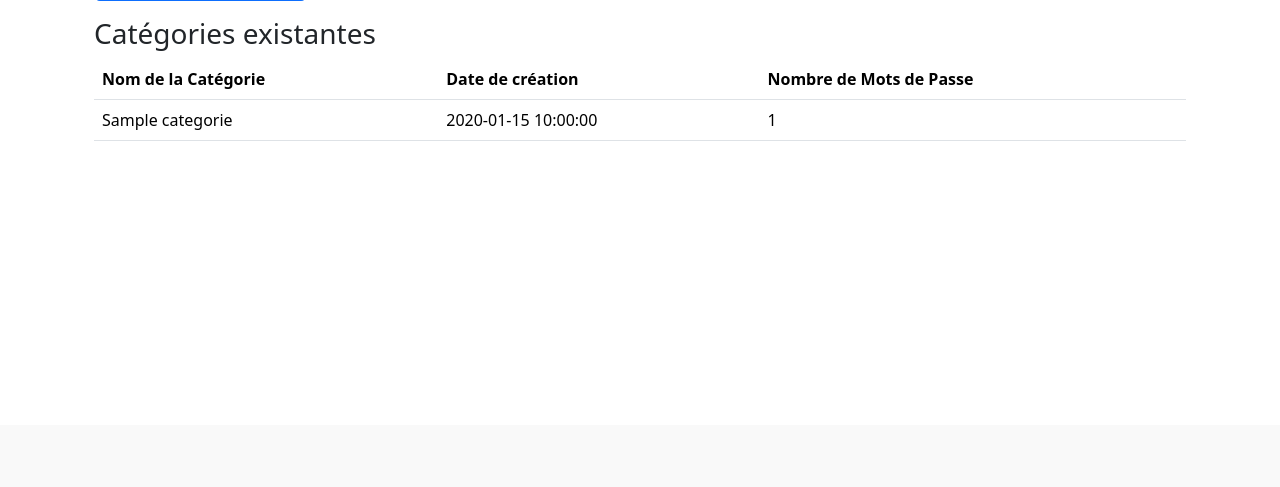
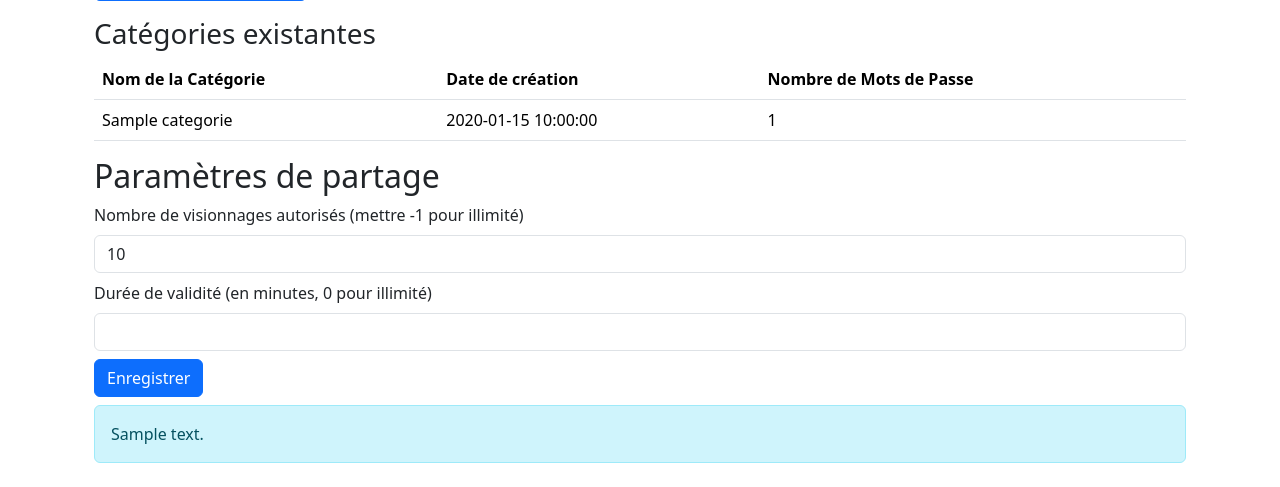
Before and after one commit to Herra51/GMP, a Flask app: template templates/parametres.html in a window 1280 px wide. Shown: the part 375-862 px from the top of the page. Before the commit the page ends 516 px from the top, so only its background shows below. Run offline with Flask 3, Linux system fonts and the light colour scheme; the template is opened without the code that fills it: most values are stand-ins (such as "Sample title", 1, 10 or a date in 2020).

Commit message:
Add sharing settings management: implement form for default views and expiry time; update user and shared_password tables to store sharing parameters; enhance settings page to display and update these parameters.

```diff
--- a/main.py
+++ b/main.py
@@ -226,15 +226,25 @@ def change_password():
         conn.close()
     return redirect(url_for('settings', message=message))
 
-@app.route('/parametres')
+@app.route('/parametres', methods=['GET', 'POST'])
 @login_required
 def settings():
     user_id = session['user_id']
     message = request.args.get('message')
+    share_message = None
     conn = get_db_connection()
     cursor = conn.cursor()
+    if request.method == 'POST':
+        # Mise à jour des paramètres de partage
+        default_views = int(request.form.get('default_views', 1))
+        default_expiry = int(request.form.get('default_expiry', 120))
+        cursor.execute(
+            "UPDATE user SET default_share_views=%s, default_share_expiry_minutes=%s WHERE id_user=%s",
+            (default_views, default_expiry, user_id)
+        )
+        conn.commit()
+        share_message = "Paramètres de partage mis à jour."
     try:
-        # Récupérer les catégories associées à l'utilisateur
         cursor.execute(
             """
             SELECT category_name, created_at, (SELECT COUNT(*) FROM password WHERE category_id = id_password_category) as password_count
@@ -243,7 +253,12 @@ def settings():
             """, (user_id,)
         )
         categories = cursor.fetchall()
-        return render_template('parametres.html', categories=categories, message=message)
+        cursor.execute("SELECT default_share_views, default_share_expiry_minutes FROM user WHERE id_user=%s", (user_id,))
+        share_settings = cursor.fetchone() or {'default_share_views': 1, 'default_share_expiry_minutes': 120}
+        return render_template('parametres.html', categories=categories, message=message, share_settings={
+            'views_left': share_settings['default_share_views'],
+            'expiry_minutes': share_settings['default_share_expiry_minutes']
+        }, share_message=share_message)
     except pymysql.Error as e:
         print(f"An error occurred Mysql: {e}")
         return render_template('parametres.html', error="Erreur lors de la récupération des catégories.")
@@ -439,12 +454,22 @@ def delete_password():
 def share_password():
     data = request.get_json()
     password_id = data.get('id')
-    share_token = str(uuid.uuid4())
+    user_id = session['user_id']
     conn = get_db_connection()
     cursor = conn.cursor()
+    # Récupère les paramètres de partage de l'utilisateur
+    cursor.execute("SELECT default_share_views, default_share_expiry_minutes FROM user WHERE id_user=%s", (user_id,))
+    user_settings = cursor.fetchone() or {'default_share_views': 1, 'default_share_expiry_minutes': 120}
+    views_left = user_settings['default_share_views']
+    expiry_minutes = user_settings['default_share_expiry_minutes']
+    expires_at = None
+    if expiry_minutes and expiry_minutes > 0:
+        cursor.execute("SELECT NOW() + INTERVAL %s MINUTE as expires_at", (expiry_minutes,))
+        expires_at = cursor.fetchone()['expires_at']
+    share_token = str(uuid.uuid4())
     cursor.execute(
-        "INSERT INTO shared_password (password_id, share_token) VALUES (%s, %s)",
-        (password_id, share_token)
+        "INSERT INTO shared_password (password_id, share_token, views_left, expires_at) VALUES (%s, %s, %s, %s)",
+        (password_id, share_token, views_left, expires_at)
     )
     conn.commit()
     conn.close()
@@ -457,10 +482,9 @@ def get_shared_password(share_token):
     conn = get_db_connection()
     cursor = conn.cursor()
     try:
-        # Récupérer le mot de passe partagé
         cursor.execute(
             """
-            SELECT p.platform_name, p.password, sp.id_shared_password
+            SELECT p.platform_name, p.password, sp.id_shared_password, sp.views_left, sp.expires_at
             FROM shared_password sp
             JOIN password p ON sp.password_id = p.id_password
             WHERE sp.share_token = %s
@@ -469,8 +493,20 @@ def get_shared_password(share_token):
         shared_password = cursor.fetchone()
         if not shared_password:
             return render_template('show_password.html', error="Lien invalide ou expiré.")
-
-        # Déchiffrer le mot de passe
+        # Vérifie expiration
+        if shared_password['expires_at']:
+            cursor.execute("SELECT NOW() as now")
+            now = cursor.fetchone()['now']
+            if shared_password['expires_at'] < now:
+                cursor.execute("DELETE FROM shared_password WHERE id_shared_password = %s", (shared_password['id_shared_password'],))
+                conn.commit()
+                return render_template('show_password.html', error="Lien expiré.")
+        # Vérifie le nombre de vues (sauf si illimité)
+        if shared_password['views_left'] == 0:
+            cursor.execute("DELETE FROM shared_password WHERE id_shared_password = %s", (shared_password['id_shared_password'],))
+            conn.commit()
+            return render_template('show_password.html', error="Lien expiré ou nombre de vues dépassé.")
+        # Décrypte le mot de passe
         key = get_encryption_key() if 'encryption_key' in session else None
         if not key:
             return render_template('show_password.html', error="Session expirée, veuillez vous reconnecter.")
@@ -479,16 +515,18 @@ def get_shared_password(share_token):
             decrypted_password = password_generator.decrypt(shared_password['password']).decode('utf-8')
         except Exception as e:
             decrypted_password = f"Erreur lors du déchiffrement : {str(e)}"
-
-        # Supprimer le lien de partage après utilisation
-        cursor.execute(
-            """
-            DELETE FROM shared_password
-            WHERE id_shared_password = %s
-            """, (shared_password['id_shared_password'],)
-        )
-        conn.commit()
-
+        # Décrémente views_left si pas illimité
+        if shared_password['views_left'] > 0:
+            cursor.execute(
+                "UPDATE shared_password SET views_left = views_left - 1 WHERE id_shared_password = %s",
+                (shared_password['id_shared_password'],)
+            )
+            # Supprime si on arrive à 0
+            cursor.execute(
+                "DELETE FROM shared_password WHERE id_shared_password = %s AND views_left = 0",
+                (shared_password['id_shared_password'],)
+            )
+            conn.commit()
         return render_template('show_password.html', platform=shared_password['platform_name'], password=decrypted_password)
     except Exception as e:
         print(e)
--- a/sql/bd.sql
+++ b/sql/bd.sql
@@ -5,6 +5,8 @@ CREATE TABLE user (
     password VARCHAR(255) NOT NULL,
     created_at TIMESTAMP DEFAULT CURRENT_TIMESTAMP,
     encryption_salt VARBINARY(32) NOT NULL,
+    default_share_views INT DEFAULT 1,
+    default_share_expiry_minutes INT DEFAULT 2,
     PRIMARY KEY (id_user),
     UNIQUE (username),
     UNIQUE (email)
@@ -59,6 +61,8 @@ CREATE TABLE shared_password (
     password_id INT NOT NULL,
     share_token VARCHAR(255) NOT NULL UNIQUE,
     created_at TIMESTAMP DEFAULT CURRENT_TIMESTAMP,
+    views_left INT DEFAULT 1,
+    expires_at DATETIME DEFAULT NULL,
     PRIMARY KEY (id_shared_password),
     FOREIGN KEY (password_id) REFERENCES password (id_password) ON DELETE CASCADE
 );
--- a/templates/parametres.html
+++ b/templates/parametres.html
@@ -47,5 +47,28 @@
             </tbody>
         </table>
     </section>
+
+    <!-- Section pour gérer les paramètres de partage -->
+    <section id="share-settings">
+        <h2>Paramètres de partage</h2>
+
+        <form method="POST" action="/parametres" class="mb-3">
+            <div class="mb-2">
+                <label for="default_views" class="form-label">Nombre de visionnages autorisés (mettre -1 pour illimité)
+                </label>
+                <input type="number" class="form-control" id="default_views" name="default_views"
+                    value="{{ share_settings.views_left or 1 }}" required>
+            </div>
+            <div class="mb-2">
+                <label for="default_expiry" class="form-label">Durée de validité (en minutes, 0 pour illimité)</label>
+                <input type="number" class="form-control" id="default_expiry" name="default_expiry"
+                    value="{{ share_settings.expiry_minutes}}" required>
+            </div>
+            <button type="submit" class="btn btn-primary">Enregistrer</button>
+            {% if share_message %}
+            <div class="mt-2 alert alert-info">{{ share_message }}</div>
+            {% endif %}
+        </form>
+    </section>
 </div>
 {% endblock %}
```
